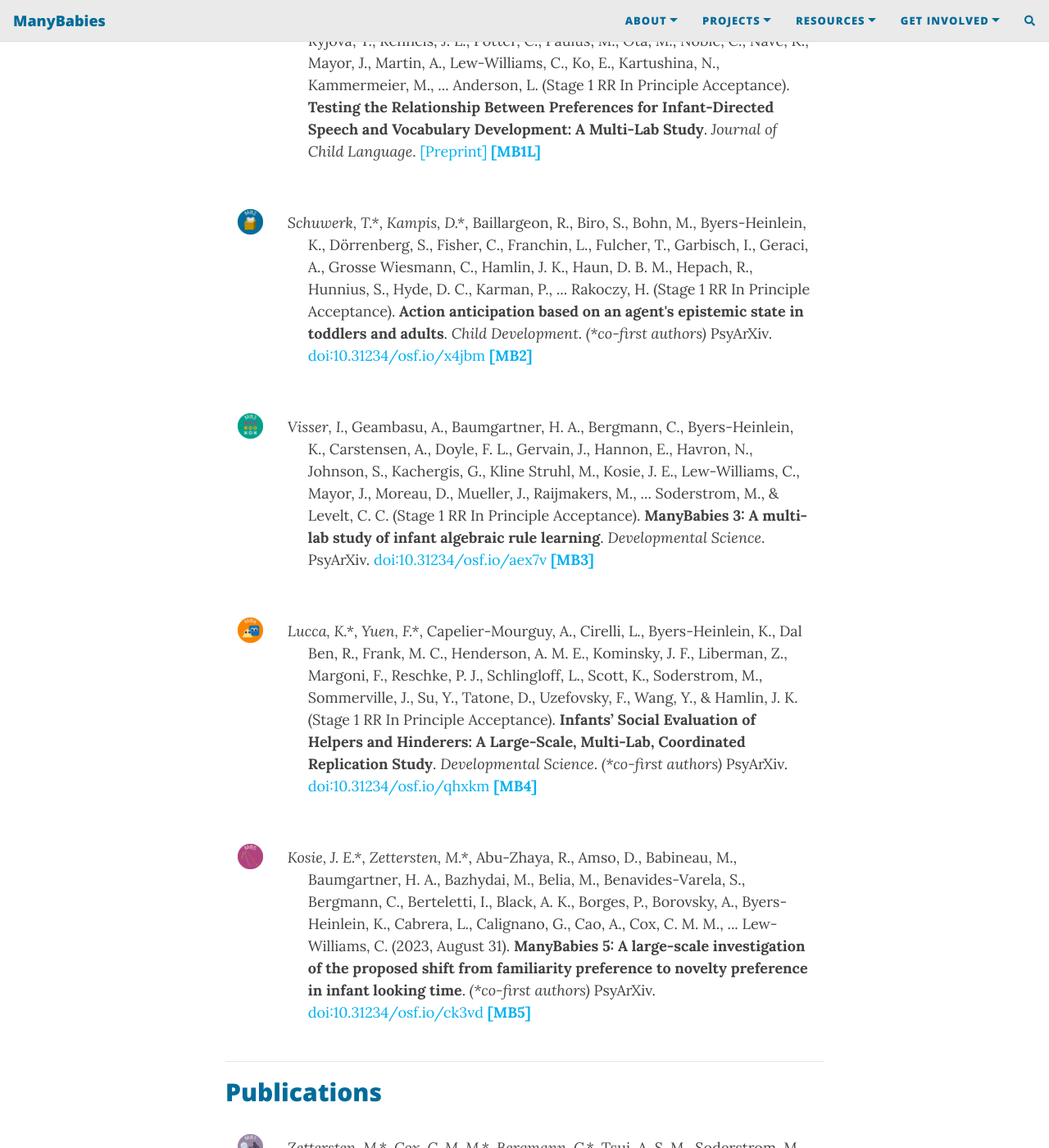
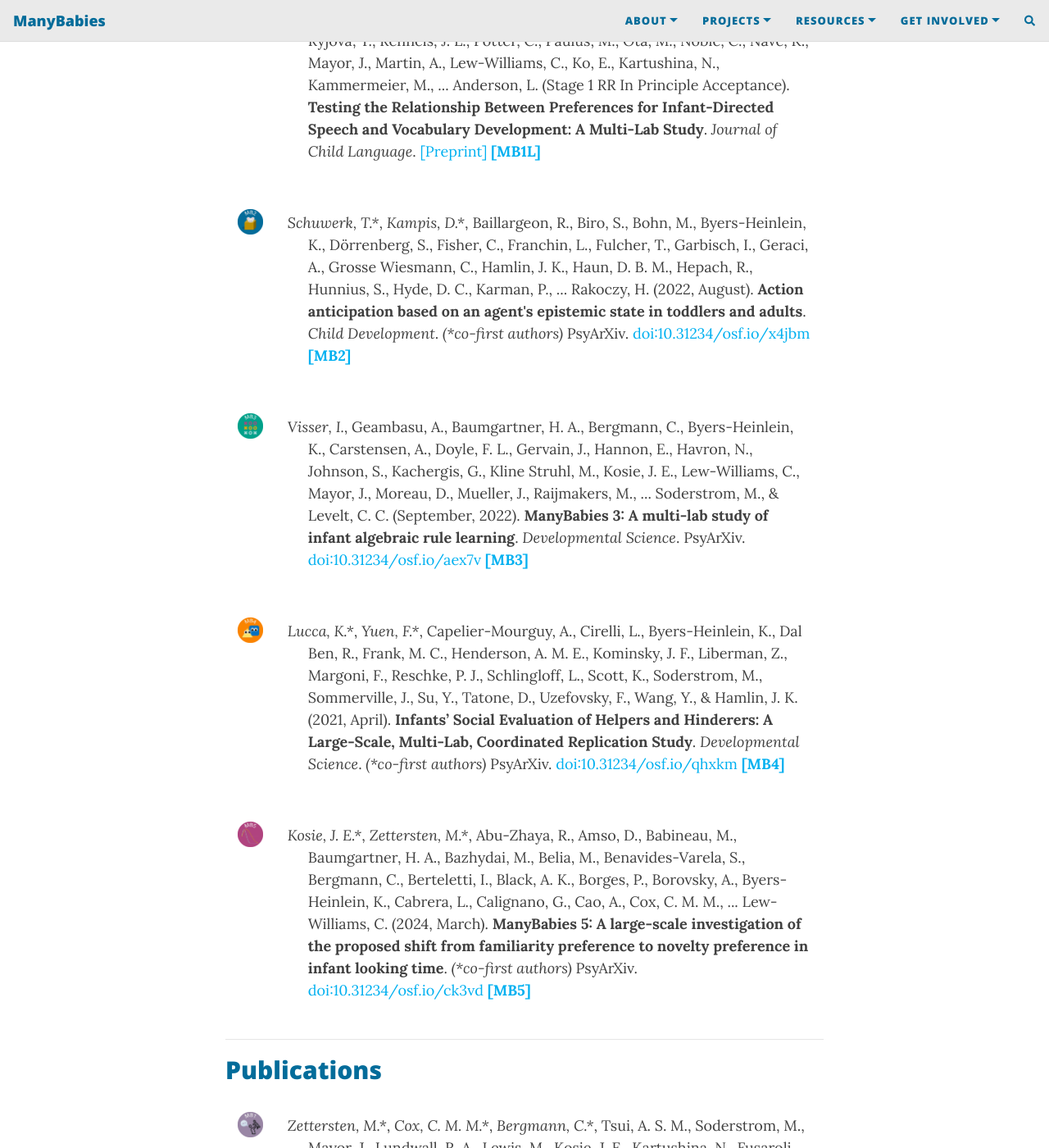
Before and after one commit to manybabies/manybabies.github.io, a Jekyll site: the page built from publications.md, in a window 1280 px wide and 1400 px high, scrolled down 1234 px. Shown: the whole window at 82% size. Built offline with Jekyll 4.4.1, drawn with Linux system fonts in a browser that asks for light colours; nearby versions of some CDN libraries; comment, search, counter and statistics services are not loaded; some of the changed text lies outside the part shown.

Commit message:
Update publications.md
update preprints

```diff
--- a/publications.md
+++ b/publications.md
@@ -24,7 +24,7 @@
         <a href="{{site.baseurl}}/MB1T/" class="image"><img src="/assets/img/MB1_logo.png" alt="ManyBabies1 logo"></a>
       </div>
       <div class="col-sm-11" align="left">
-        <p style="padding-left: 25px; text-indent: -25px"><i>Schreiner, M. S.</i>, Zettersten, M., Bergmann, C., Frank, M. C., Fritzsche, T., Gonzalez-Gomez, N., Hamlin, J. K., Kartushina, N., Kellier, D. J., Mani, N., Mayor, J., Saffran, J. R., Shukla, M., Silverstein, P., Soderstrom, M., & Lippold, M. (2023, September 4).
+        <p style="padding-left: 25px; text-indent: -25px"><i>Schreiner, M. S.</i>, Zettersten, M., Bergmann, C., Frank, M. C., Fritzsche, T., Gonzalez-Gomez, N., Hamlin, J. K., Kartushina, N., Kellier, D. J., Mani, N., Mayor, J., Saffran, J. R., Shukla, M., Silverstein, P., Soderstrom, M., & Lippold, M. (2023, September).
         <b>Limited evidence of test-retest reliability in infant-directed speech preference in a large pre-registered infant sample</b>.
         PsyArXiv.
         <a href="https://doi.org/10.31234/osf.io/uwche" target="_blank">doi:10.31234/osf.io/uwche</a>
@@ -71,7 +71,7 @@
         <a href="{{site.baseurl}}/MB2/" class="image"><img src="/assets/img/MB2_logo.png" alt="ManyBabies2 logo"></a>
       </div>
       <div class="col-sm-11">
-        <p style="padding-left: 25px; text-indent: -25px"><i>Schuwerk, T.*</i>, <i>Kampis, D.*</i>, Baillargeon, R., Biro, S., Bohn, M., Byers-Heinlein, K., Dörrenberg, S., Fisher, C., Franchin, L., Fulcher, T., Garbisch, I., Geraci, A., Grosse Wiesmann, C., Hamlin, J. K., Haun, D. B. M., Hepach, R., Hunnius, S., Hyde, D. C., Karman, P., ... Rakoczy, H. (Stage 1 RR In Principle Acceptance).
+        <p style="padding-left: 25px; text-indent: -25px"><i>Schuwerk, T.*</i>, <i>Kampis, D.*</i>, Baillargeon, R., Biro, S., Bohn, M., Byers-Heinlein, K., Dörrenberg, S., Fisher, C., Franchin, L., Fulcher, T., Garbisch, I., Geraci, A., Grosse Wiesmann, C., Hamlin, J. K., Haun, D. B. M., Hepach, R., Hunnius, S., Hyde, D. C., Karman, P., ... Rakoczy, H. (2022, August).
         <b>Action anticipation based on an agent's epistemic state in toddlers and adults</b>.
         <i>Child Development</i>. <i>(*co-first authors)</i> PsyArXiv.
         <a href="https://doi.org/10.31234/osf.io/x4jbm" target="_blank">doi:10.31234/osf.io/x4jbm</a>
@@ -84,7 +84,7 @@
         <a href="{{site.baseurl}}/MB3/" class="image"><img src="/assets/img/MB3_logo.png" alt="ManyBabies3 logo"></a>
       </div>
       <div class="col-sm-11">
-        <p style="padding-left: 25px; text-indent: -25px"><i>Visser, I.</i>, Geambasu, A., Baumgartner, H. A., Bergmann, C., Byers-Heinlein, K., Carstensen, A., Doyle, F. L., Gervain, J., Hannon, E., Havron, N., Johnson, S., Kachergis, G., Kline Struhl, M., Kosie, J. E., Lew-Williams, C., Mayor, J., Moreau, D., Mueller, J., Raijmakers, M., ... Soderstrom, M., & Levelt, C. C. (Stage 1 RR In Principle Acceptance).
+        <p style="padding-left: 25px; text-indent: -25px"><i>Visser, I.</i>, Geambasu, A., Baumgartner, H. A., Bergmann, C., Byers-Heinlein, K., Carstensen, A., Doyle, F. L., Gervain, J., Hannon, E., Havron, N., Johnson, S., Kachergis, G., Kline Struhl, M., Kosie, J. E., Lew-Williams, C., Mayor, J., Moreau, D., Mueller, J., Raijmakers, M., ... Soderstrom, M., & Levelt, C. C. (September, 2022).
         <b>ManyBabies 3: A multi-lab study of infant algebraic rule learning</b>.
         <i>Developmental Science</i>. PsyArXiv.
         <a href="https://doi.org/10.31234/osf.io/aex7v" target="_blank">doi:10.31234/osf.io/aex7v</a>
@@ -97,7 +97,7 @@
         <a href="{{site.baseurl}}/MB4/" class="image"><img src="/assets/img/MB4_logo.png" alt="ManyBabies4 logo"></a>
       </div>
       <div class="col-sm-11">
-        <p style="padding-left: 25px; text-indent: -25px"><i>Lucca, K.*</i>, <i>Yuen, F.*</i>, Capelier-Mourguy, A., Cirelli, L., Byers-Heinlein, K., Dal Ben, R., Frank, M. C., Henderson, A. M. E., Kominsky, J. F., Liberman, Z., Margoni, F., Reschke, P. J., Schlingloff, L., Scott, K., Soderstrom, M., Sommerville, J., Su, Y., Tatone, D., Uzefovsky, F., Wang, Y., & Hamlin, J. K. (Stage 1 RR In Principle Acceptance).
+        <p style="padding-left: 25px; text-indent: -25px"><i>Lucca, K.*</i>, <i>Yuen, F.*</i>, Capelier-Mourguy, A., Cirelli, L., Byers-Heinlein, K., Dal Ben, R., Frank, M. C., Henderson, A. M. E., Kominsky, J. F., Liberman, Z., Margoni, F., Reschke, P. J., Schlingloff, L., Scott, K., Soderstrom, M., Sommerville, J., Su, Y., Tatone, D., Uzefovsky, F., Wang, Y., & Hamlin, J. K. (2021, April).
         <b>Infants’ Social Evaluation of Helpers and Hinderers: A Large-Scale, Multi-Lab, Coordinated Replication Study</b>.
         <i>Developmental Science</i>. <i>(*co-first authors)</i> PsyArXiv.
         <a href="https://doi.org/10.31234/osf.io/qhxkm" target="_blank">doi:10.31234/osf.io/qhxkm</a>
@@ -110,7 +110,7 @@
         <a href="{{site.baseurl}}/MB5/"><img src="/assets/img/MB5_logo.png" alt="ManyBabies5 logo"></a>
       </div>
       <div class="col-sm-11">
-        <p style="padding-left: 25px; text-indent: -25px"><i>Kosie, J. E.*</i>, <i>Zettersten, M.*</i>, Abu-Zhaya, R., Amso, D., Babineau, M., Baumgartner, H. A., Bazhydai, M., Belia, M., Benavides-Varela, S., Bergmann, C., Berteletti, I., Black, A. K., Borges, P., Borovsky, A., Byers-Heinlein, K., Cabrera, L., Calignano, G., Cao, A., Cox, C. M. M., ... Lew-Williams, C. (2023, August 31).
+        <p style="padding-left: 25px; text-indent: -25px"><i>Kosie, J. E.*</i>, <i>Zettersten, M.*</i>, Abu-Zhaya, R., Amso, D., Babineau, M., Baumgartner, H. A., Bazhydai, M., Belia, M., Benavides-Varela, S., Bergmann, C., Berteletti, I., Black, A. K., Borges, P., Borovsky, A., Byers-Heinlein, K., Cabrera, L., Calignano, G., Cao, A., Cox, C. M. M., ... Lew-Williams, C. (2024, March).
         <b>ManyBabies 5: A large-scale investigation of the proposed shift from familiarity preference to novelty preference in infant looking time</b>. <i>(*co-first authors)</i>
         PsyArXiv.
         <a href="https://doi.org/10.31234/osf.io/ck3vd" target="_blank">doi:10.31234/osf.io/ck3vd</a>
```
